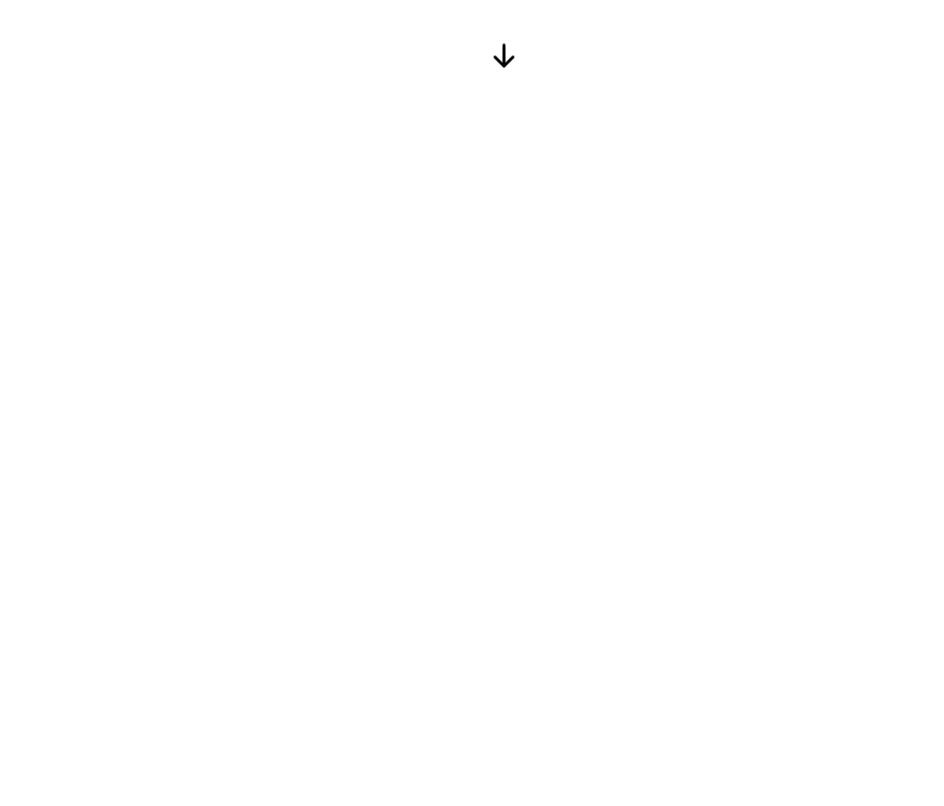
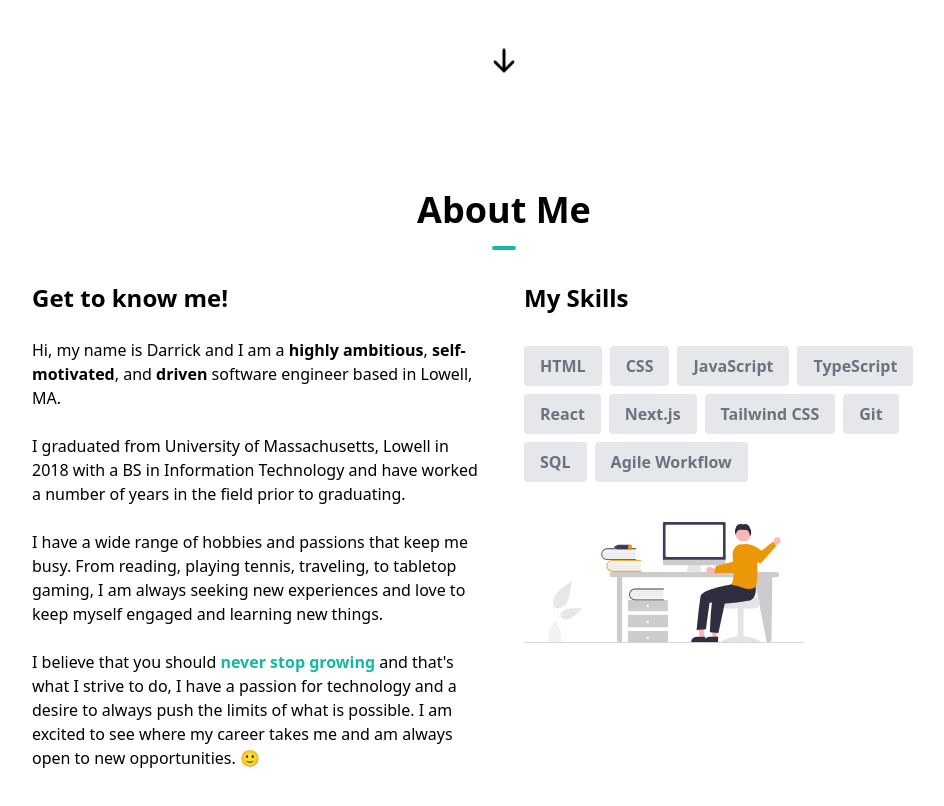
Before and after one commit to DarrickFauvel/darrickdevelops-www-v03, a Next.js app: page / in a window 1280 px wide. Shown: the part 760-1566 px from the top of the page, without its empty margins (136-1080 px from the left). Before the commit the page ends 838 px from the top, so only its background shows below. Built offline with nearby package versions, Linux system fonts and the light colour scheme.

Commit message:
Add about section component

```diff
--- a/app/page.tsx
+++ b/app/page.tsx
@@ -1,9 +1,11 @@
+import AboutSection from "@/components/About"
 import HeroSection from "@/components/HeroSection"
 
 export default function Home() {
   return (
     <main className="mx-auto max-w-3xl px-4 sm:px-6 md:max-w-5xl">
       <HeroSection />
+      <AboutSection />
     </main>
   )
 }
```
